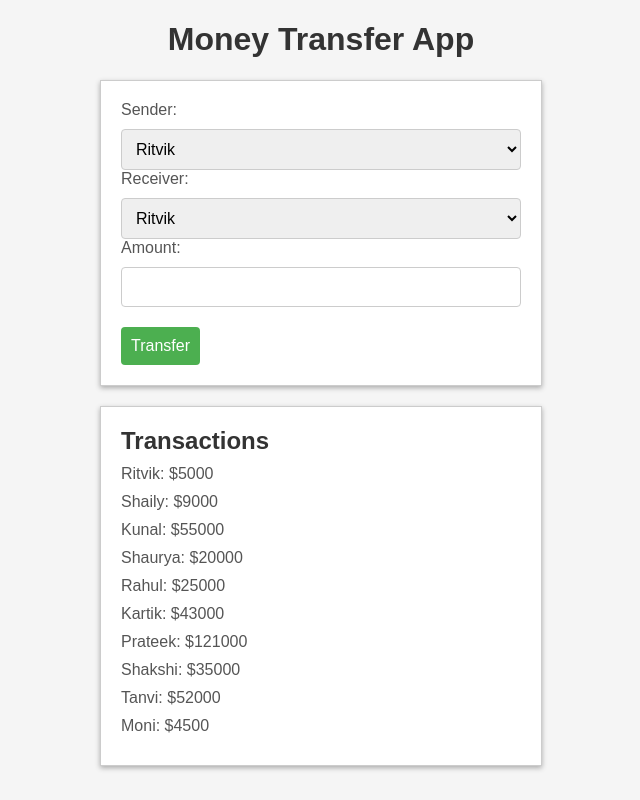
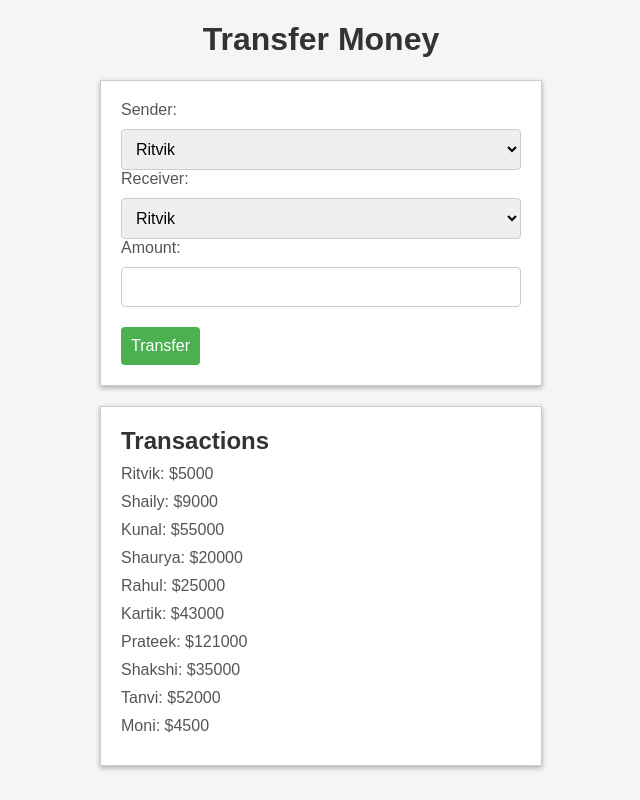
Before and after one commit to arsjadoun25/Banking-System, a plain HTML site: page Basic_Banking_System/send.html in a window 1280 px wide. Shown: the whole page, without its empty margins (319-959 px from the left). Drawn offline with Linux system fonts and the light colour scheme.

Commit message:
modified send.html

```diff
--- a/Basic_Banking_System/send.html
+++ b/Basic_Banking_System/send.html
@@ -5,7 +5,7 @@
   <link rel="stylesheet" href="./CSS/send.css">
 </head>
 <body>
-  <h1>Money Transfer App</h1>
+  <h1>Transfer Money</h1>
   <form>
     <label for="sender">Sender:</label>
     <select id="sender" name="sender">
```
